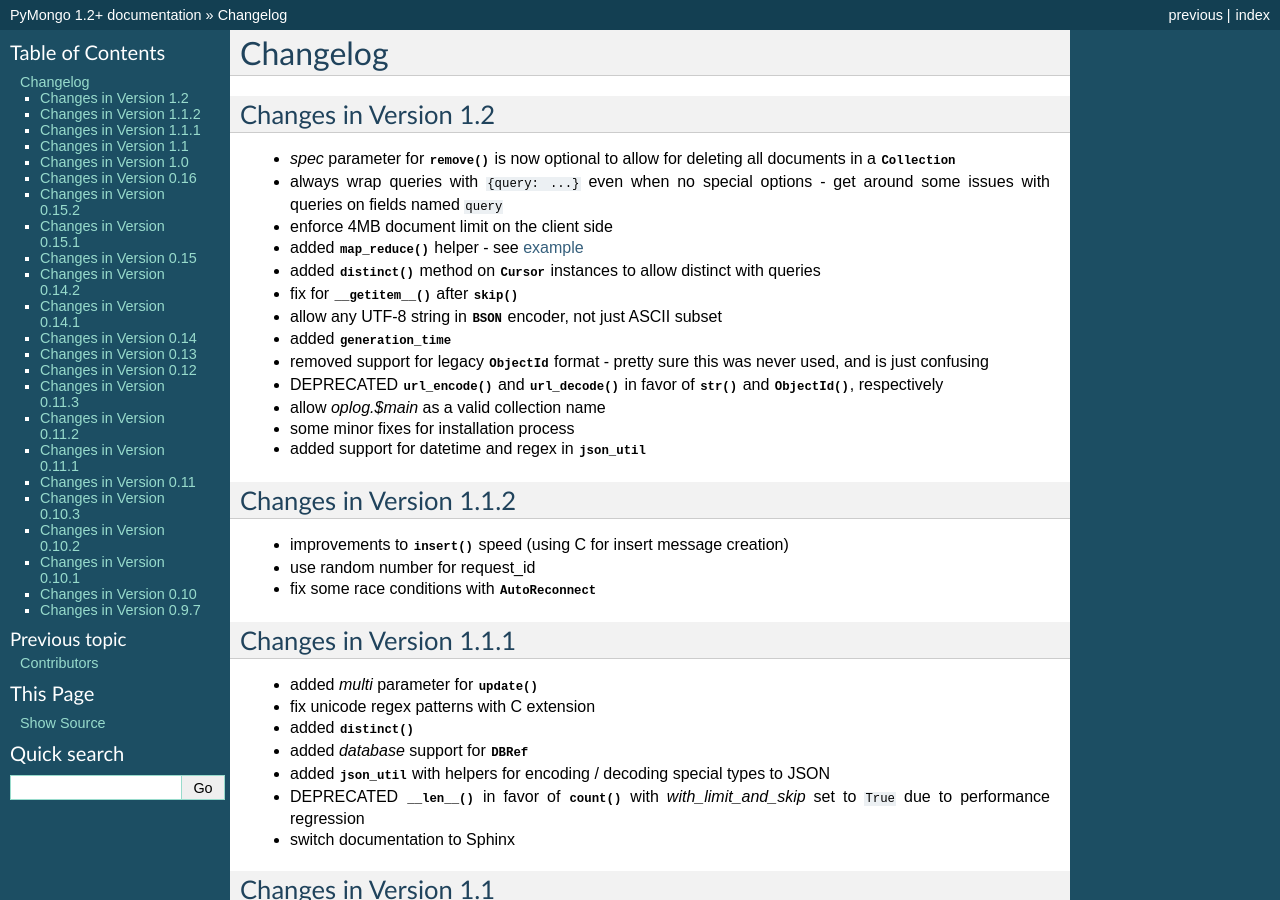
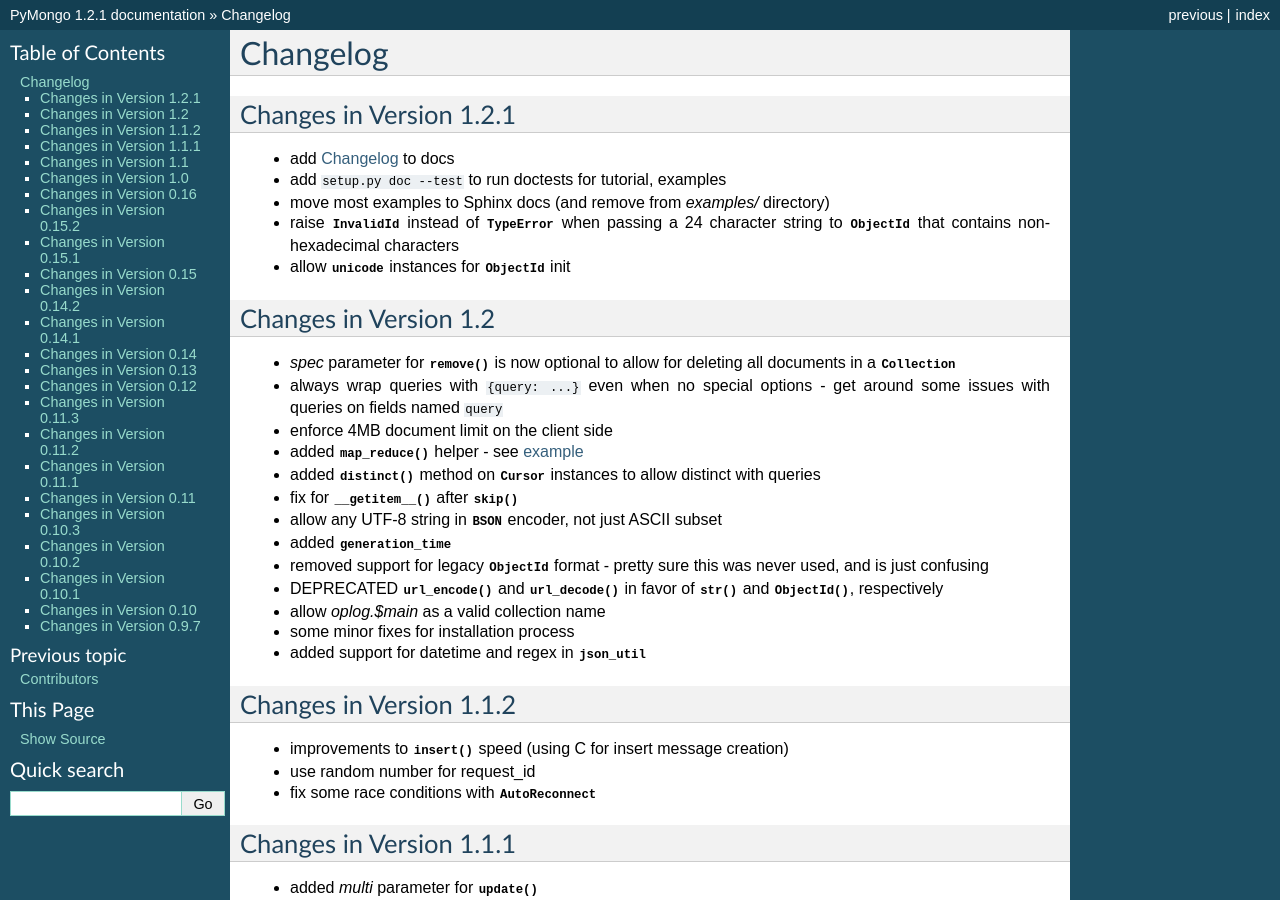
Before and after one commit to mongodb/mongo-python-driver, a Sphinx documentation site: the page built from doc/changelog.rst, in a window 1280 px wide and 900 px high. Built offline with Sphinx 7.4.7, drawn with Linux system fonts in a browser that asks for light colours; some of the changed text lies outside the part shown.

Commit message:
BUMP 1.2.1 (minor) see changelog

```diff
--- a/doc/changelog.rst
+++ b/doc/changelog.rst
@@ -1,5 +1,17 @@
 Changelog
 =========
+
+Changes in Version 1.2.1
+------------------------
+- add :doc:`changelog` to docs
+- add ``setup.py doc --test`` to run doctests for tutorial, examples
+- move most examples to Sphinx docs (and remove from *examples/*
+  directory)
+- raise :class:`~pymongo.errors.InvalidId` instead of
+  :class:`TypeError` when passing a 24 character string to
+  :class:`~pymongo.objectid.ObjectId` that contains non-hexadecimal
+  characters
+- allow :class:`unicode` instances for :class:`~pymongo.objectid.ObjectId` init
 
 Changes in Version 1.2
 ----------------------
--- a/pymongo/__init__.py
+++ b/pymongo/__init__.py
@@ -28,7 +28,7 @@
 ALL = 2
 """Profile all operations."""
 
-version = "1.2+"
+version = "1.2.1"
 """Current version of PyMongo."""
 
 Connection = PyMongo_Connection
```
